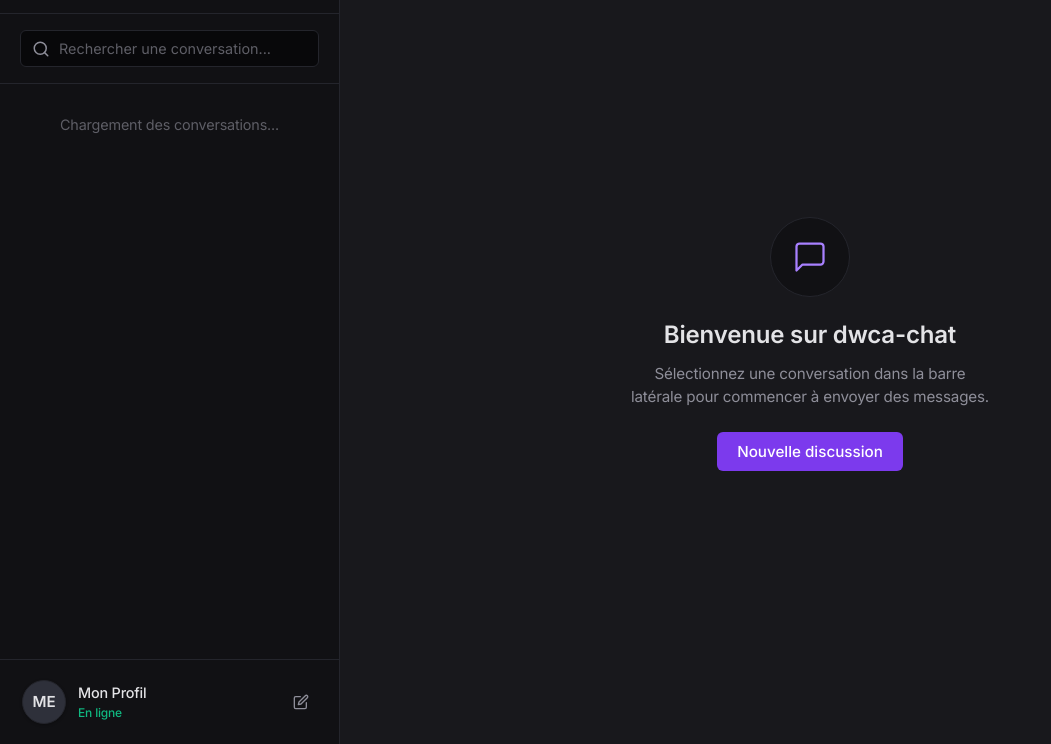
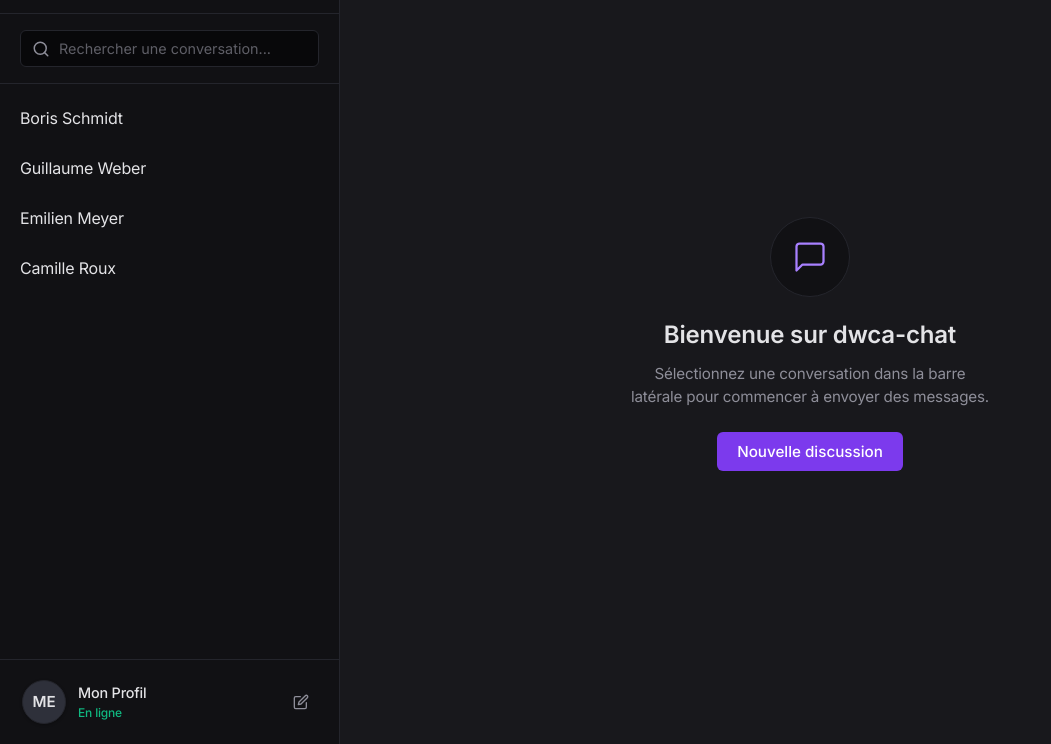
Before and after one commit to Orabis/lpdwca-chat, a website built with Vite: page index.html in a window 1280 px wide. Shown: the part 56-800 px from the top of the page, without its empty margins (0-1051 px from the left). Built offline with nearby package versions, Linux system fonts and the light colour scheme.

Commit message:
display user chat interface

```diff
--- a/index.html
+++ b/index.html
@@ -78,7 +78,7 @@
         </div>
 
         <nav class="contacts-list" id="contacts-list" aria-label="Liste des conversations">
-          <div class="loading-placeholder">Chargement des conversations...</div>
+          <div class="loading-placeholder" id="loading-placeholder">Chargement des conversations...</div>
         </nav>
 
         <footer class="sidebar-footer">
--- a/src/main.js
+++ b/src/main.js
@@ -1,5 +1,7 @@
 import './style.css'
 
+const ContactsList = document.getElementById('contacts-list')
+const LoadingContacts = document.getElementById('loading-placeholder')
 const users = [
   {
     id: 1,
@@ -31,6 +33,8 @@ const users = [
   },
 ]
 
+
+
 const messages = [
   {
     id: 101,
@@ -57,3 +61,24 @@ const messages = [
     timestamp: '2026-06-29T09:21:45Z',
   },
 ]
+
+if (users.length >= 1) {
+  ContactsList.removeChild(LoadingContacts)
+  users.forEach((user) => {
+    const card = document.createElement('div')
+    const firstName = user.options.FirstName
+    const lastName = user.options.LastName
+
+    card.textContent = `${firstName} ${lastName}`
+    card.id = user.id
+    card.classList.add('contact-item')
+    ContactsList.appendChild(card)
+  })
+
+  const contactItems = document.querySelectorAll('.contact-item')
+  contactItems.forEach((item) => {
+    item.addEventListener('click', (e) => {
+      console.log(e.target.id)
+    })
+  })
+}
```
